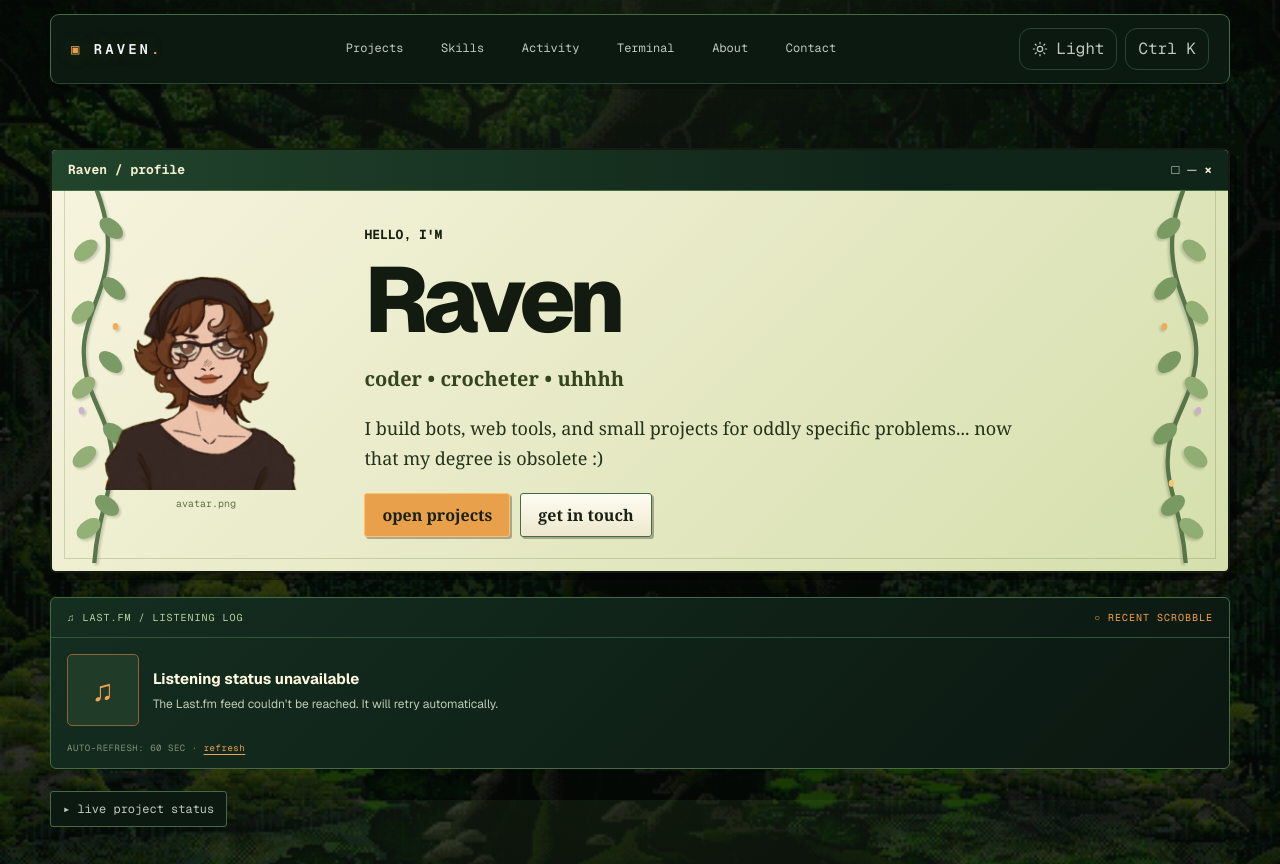
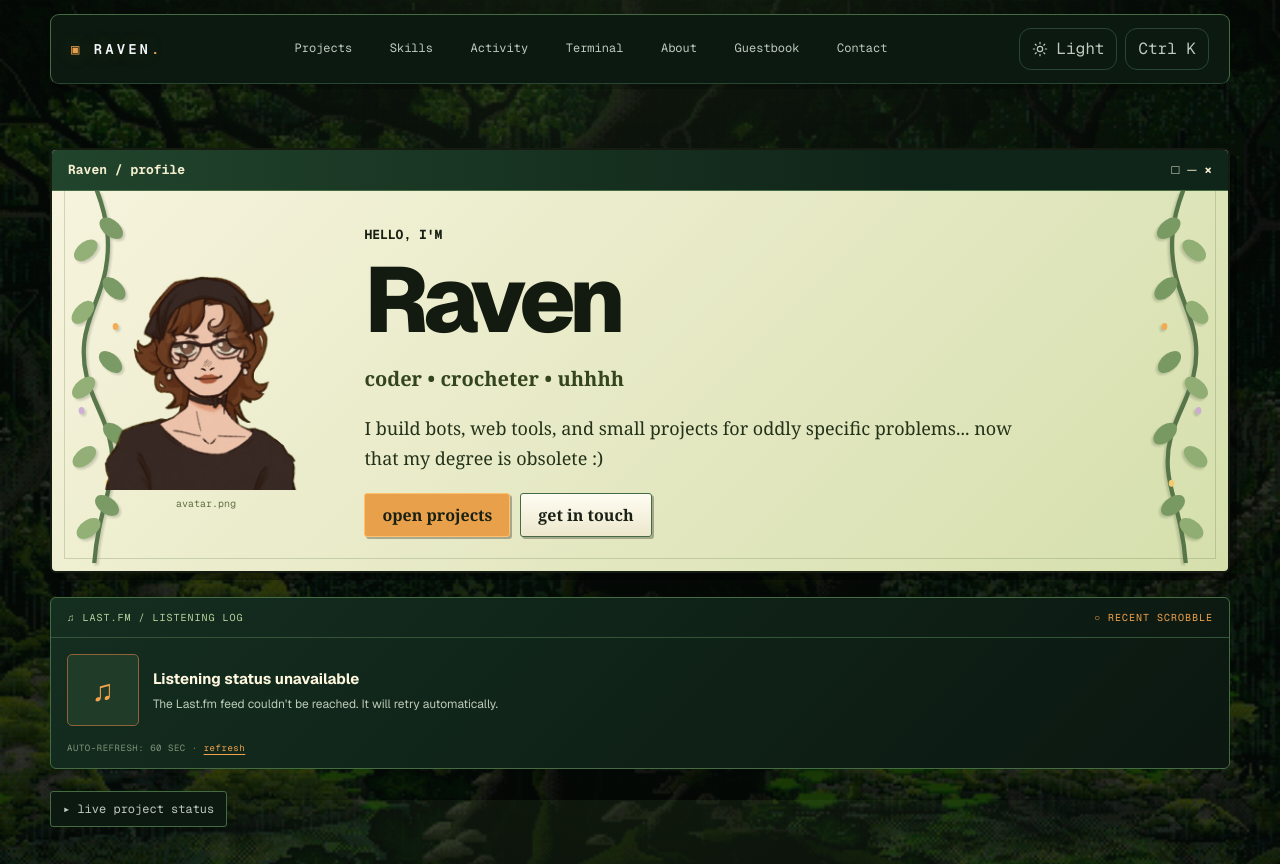
Before and after one commit to ellipticbean/raven-portfolio-v2, a Next.js app: page / in a window 1280 px wide. Shown: the top 864 px of the page. Built offline with nearby package versions, Linux system fonts and the light colour scheme; no server answers.

Commit message:
Add guestbook to the portfolio navigation

```diff
--- a/src/app/page.tsx
+++ b/src/app/page.tsx
@@ -54,6 +54,13 @@ export default function Home() {
             className="transition-colors hover:text-white"
           >
             About
+          </a>
+
+          <a
+            href="/guestbook"
+            className="transition-colors hover:text-white"
+          >
+            Guestbook
           </a>
 
           <a
```
